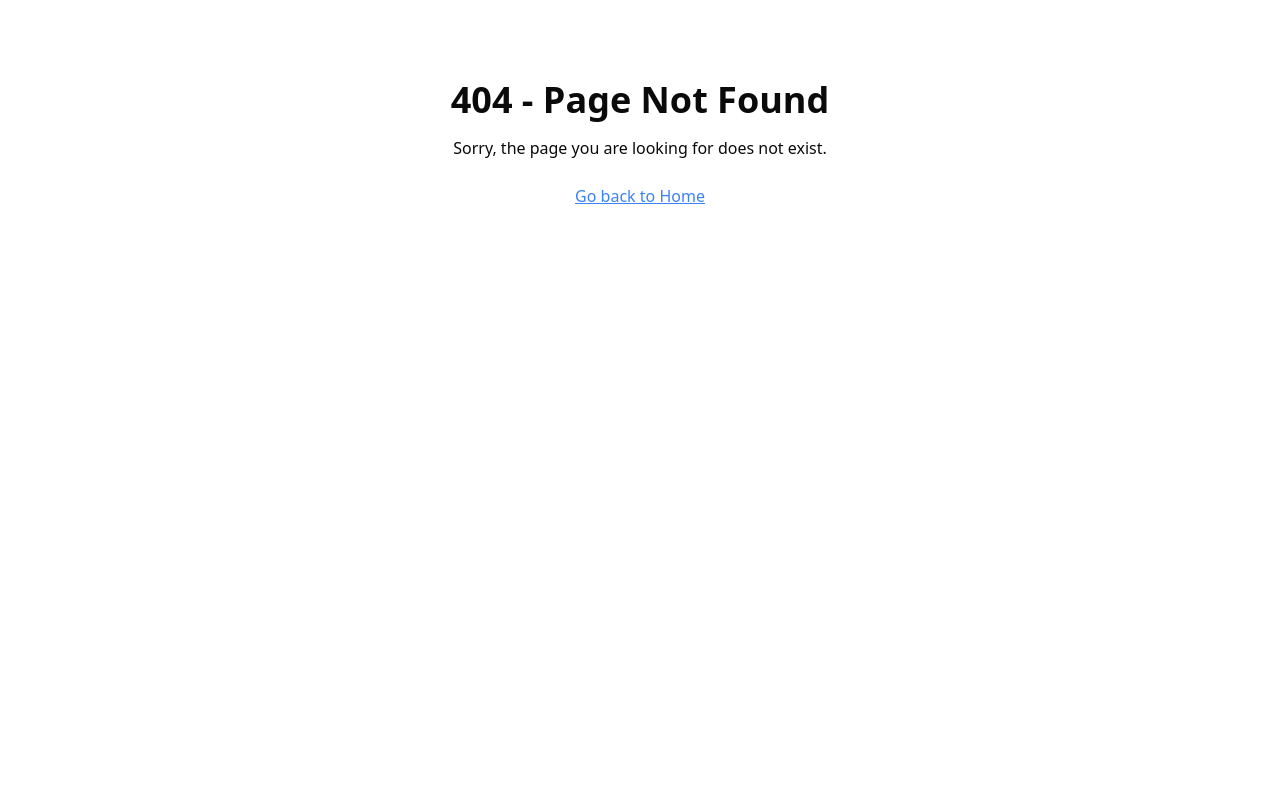
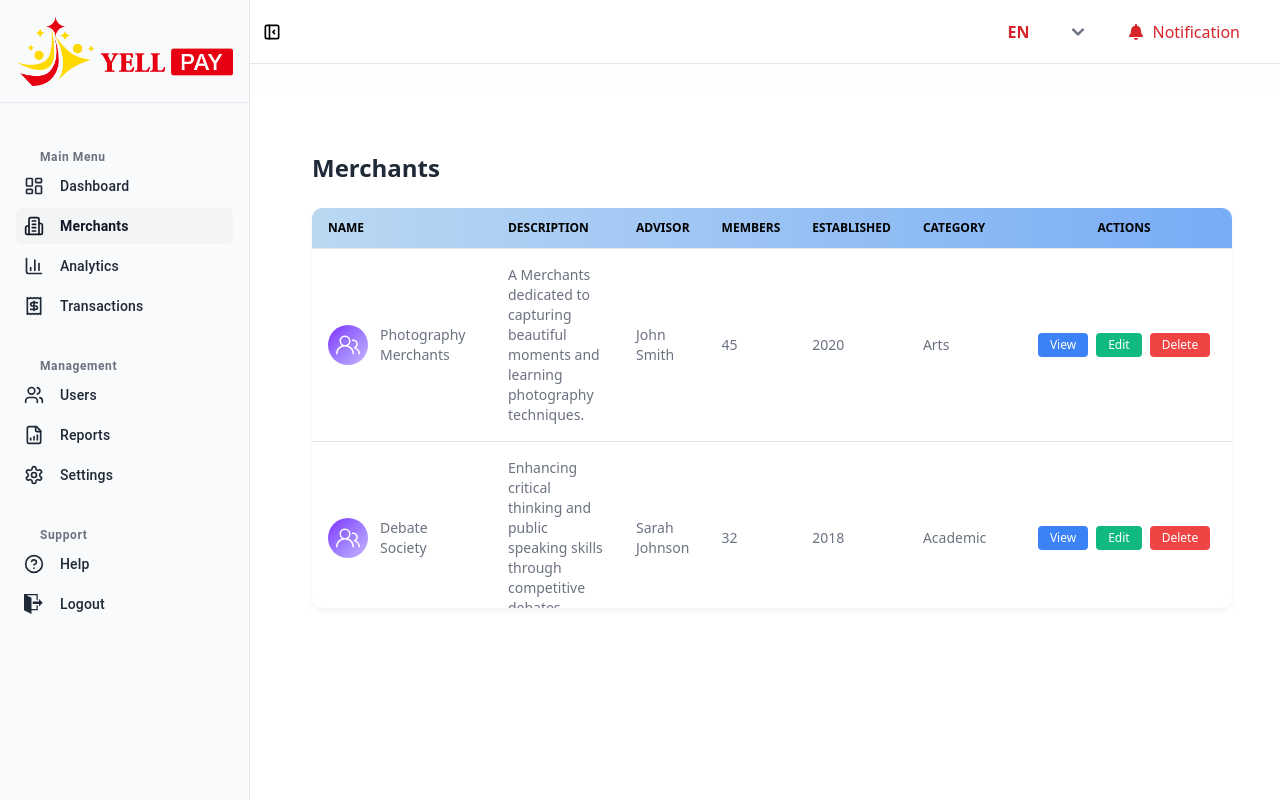
Before and after one commit to afsanaeva-jbc/yellpay-admin, a React (Vite) app: page /merchants in a window 1280 px wide. Before the commit this address had no page. Built offline with nearby package versions, Linux system fonts and the light colour scheme.

Commit message:
added merchants route

```diff
--- a/src/layout/Navbar.tsx
+++ b/src/layout/Navbar.tsx
@@ -36,7 +36,7 @@ const Navbar: React.FC<NavbarProps> = ({ sidebarOpen, setSidebarOpen }) => {
             aria-label="Toggle Sidebar"
             className="flex items-center justify-center w-8 h-8 text-gray-600  hover:bg-gray-100 rounded-lg transition-colors duration-200 cursor-pointer"
           >
-            <TbLayoutSidebarLeftCollapse className="w-5 h-5" />
+            <TbLayoutSidebarLeftCollapse className="w-5 h-5" color="black"/>
           </button>
 
         </div>
--- a/src/layout/Sidebar.tsx
+++ b/src/layout/Sidebar.tsx
@@ -112,9 +112,10 @@ const SideBar = ({ open }: SideBarProps) => {
               borderRadius: "6px",
               mx: 1,
               ml:0,
+              pl:1,
               mr: isSelected ? 2.5 : 1,
               mb: 0.5,
-              backgroundColor: isSelected ? "#e5e7eb" : "transparent",
+              backgroundColor: isSelected ? "#f3f4f6" : "transparent",
               "&:hover": {
                 backgroundColor: isSelected ? "#e5e7eb" : "#f3f4f6",
               },
@@ -281,8 +282,8 @@ const SideBar = ({ open }: SideBarProps) => {
             sx={{
               px: 3,
               py: 1,
-              color: "#9ca3af",
-              fontWeight: 500,
+              color: "#6b7280",
+              fontWeight: 600,
               fontSize: "12px",
               letterSpacing: "0.05em",
             }}
@@ -301,8 +302,8 @@ const SideBar = ({ open }: SideBarProps) => {
                 sx={{
                   px: 3,
                   py: 1,
-                  color: "#9ca3af",
-                  fontWeight: 500,
+                  color: "#6b7280",
+                  fontWeight: 600,
                   fontSize: "12px",
                   letterSpacing: "0.05em",
                 }}
@@ -314,30 +315,7 @@ const SideBar = ({ open }: SideBarProps) => {
           </>
         )}
         <br />
-        {/* Documents Section */}
-        {/* {documentItems.length > 0 && (
-          <>
-            {open && (
-              <Typography
-                variant="caption"
-                sx={{
-                  px: 3,
-                  py: 1,
-                  color: "#9ca3af",
-                  fontWeight: 500,
-                  fontSize: "12px",
-                  letterSpacing: "0.05em",
-                }}
-              >
-                Documents
-              </Typography>
-            )}
-            {renderMenuItems(
-              documentItems,
-              mainMenuItems.length + managementItems.length
-            )}
-          </>
-        )} */}
+
         {/* Support Section */}
         {supportItems.length > 0 && (
           <>
@@ -347,8 +325,8 @@ const SideBar = ({ open }: SideBarProps) => {
                 sx={{
                   px: 3,
                   py: 1,
-                  color: "#9ca3af",
-                  fontWeight: 500,
+                  color: "#6b7280",
+                  fontWeight: 600,
                   fontSize: "12px",
                   letterSpacing: "0.05em",
                 }}
--- /dev/null
+++ b/src/pages/Merchants/MerchantsTable.tsx
@@ -0,0 +1,144 @@
+import { GoPeople } from "react-icons/go";
+import {
+  Table,
+  TableBody,
+  TableCell,
+  TableHead,
+  TableHeaderCell,
+  TableRow,
+} from "../../components/common/TableProps";
+import { useTranslation } from "react-i18next";
+
+type DataTableCommonBase = {
+  name?: string;
+  description?: string
+};
+
+type MerchantsTableProps<T extends DataTableCommonBase> = {
+  tableHead: {
+    text: string;
+    key: keyof T;
+    render?: (item: T) => React.ReactNode;
+  }[];
+  data: T[];
+  Actions: (item: T) => React.ReactNode[];
+  loading?: boolean;
+};
+
+const MerchantsTable = <T extends DataTableCommonBase>({
+  tableHead,
+  data,
+  Actions,
+  loading = false,
+}: MerchantsTableProps<T>): React.ReactElement => {
+  const skeletonCount = loading && data.length > 0 ? data.length : 5;
+  const {t} = useTranslation(["viewDetails"])
+  return (
+    <div className="relative">
+      <div className={`relative overflow-x-auto shadow-md shadow-gray-100 rounded-lg ${
+          data.length > 5 ? " h-[400px]" : ""
+        }`}>
+        <Table>
+          <TableHead>
+            <TableRow className="bg-gradient-to-r from-[#BBD8F2] to-[#78ACF5] text-black">
+              {tableHead.map((tableHeadText, index) => (
+                <TableHeaderCell key={index} className="text-start">
+                  {tableHeadText.text}
+                </TableHeaderCell>
+              ))}
+              <TableHeaderCell>{t("actions")}</TableHeaderCell>
+            </TableRow>
+          </TableHead>
+
+          <TableBody>
+            {loading ? (
+              Array.from({ length: skeletonCount }).map((_, idx) => (
+                <TableRow key={idx}>
+                  {tableHead.map((head, cellIdx) => (
+                    <TableCell key={cellIdx} className="px-4 py-2">
+                      {head.key === "name" ? (
+                        <div className="flex items-center gap-3">
+                          <div className="w-8 h-8 bg-gray-300 rounded-full animate-pulse"></div>
+                          <div className="w-24 h-4 bg-gray-200 rounded-md animate-pulse"></div>
+                        </div>
+                      ) : (
+                        <div className="h-4 bg-gray-200 rounded-md animate-pulse w-3/4"></div>
+                      )}
+                    </TableCell>
+                  ))}
+                  <TableCell className="px-6 py-4">
+                    <div className="flex gap-2 justify-around">
+                      <div className="w-6 h-6 bg-gray-300 rounded-md animate-pulse"></div>
+                      <div className="w-6 h-6 bg-gray-300 rounded-md animate-pulse"></div>
+                    </div>
+                  </TableCell>
+                </TableRow>
+              ))
+            ) : data.length === 0 ? (
+              <TableRow>
+                <TableCell
+                  colSpan={tableHead.length + 1}
+                  className="text-center px-6 py-6"
+                >
+                  NO DATA FOUND
+                </TableCell>
+              </TableRow>
+            ) : (
+              data.map((item, index) => (
+                <TableRow key={index} className="text-sm">
+                  {tableHead.map((head, cellIndex) => (
+                    <TableCell
+                      className={`text-start px-4 py-4
+                        ${head.key === "name" ? "w-[220px]" : ""}
+                        ${
+                          head.key === "description"
+                            ? "w-full md:w-[400px]"
+                            : ""
+                        }
+                        ${head.key === "advisor" ? "w-[120px]" : ""}`}
+                      key={cellIndex}
+                    >
+                      {head.render ? (
+                        head.render(item)
+                      ) : head.key === "name" ? (
+                        <div className="flex items-center gap-3">
+                          <div
+                            className={`p-2 bg-gradient-to-br from-violet-600 to-purple-300 text-white rounded-full text-base font-bold`}
+                          >
+                            <GoPeople className="text-2xl"/>
+                          </div>
+                          <div>{item.name}</div>
+                        </div>
+                      ) : head.key === "description" ? (
+                        <div className="flex items-center gap-3">
+
+                          <div>{`${item.description ? `${item.description}`: "No Data"}`} </div>
+                        </div>
+                      ) : typeof item[head.key] === "object" &&
+                        item[head.key] !== null ? (
+                        ((item[head.key] as { name: string })?.name ?? "-")
+                      ) : typeof item[head.key] === "object" ? (
+                        JSON.stringify(item[head.key])
+                      ) : (
+                        (item[head.key] as string)
+                      )}
+                    </TableCell>
+                  ))}
+                  <TableCell className="px-6 py-2">
+                    <div className="flex gap-2 justify-around">
+                      {Actions(item).map((action, actionIdx) => (
+                        <div key={actionIdx}>{action}</div>
+                      ))}
+                    </div>
+                  </TableCell>
+                </TableRow>
+              ))
+            )}
+          </TableBody>
+        </Table>
+      </div>
+    </div>
+  );
+};
+
+export default MerchantsTable;
--- /dev/null
+++ b/src/pages/Merchants/index.tsx
@@ -0,0 +1,121 @@
+import React from "react";
+import MerchantsTable from "./MerchantsTable";
+import { useTranslation } from "react-i18next";
+
+// Define the data type based on what MerchantsTable expects
+type MerchantsData = {
+  name: string;
+  description: string;
+  advisor: { name: string };
+  membersCount: number;
+  established: string;
+  category: string;
+};
+
+const Merchants: React.FC = () => {
+const { t } = useTranslation("sideBar");
+
+  // Dummy data for the table
+  const dummyMerchantsData: MerchantsData[] = [
+    {
+      name: "Photography Merchants",
+      description: "A Merchants dedicated to capturing beautiful moments and learning photography techniques.",
+      advisor: { name: "John Smith" },
+      membersCount: 45,
+      established: "2020",
+      category: "Arts"
+    },
+    {
+      name: "Debate Society",
+      description: "Enhancing critical thinking and public speaking skills through competitive debates.",
+      advisor: { name: "Sarah Johnson" },
+      membersCount: 32,
+      established: "2018",
+      category: "Academic"
+    },
+    {
+      name: "Environmental Merchants",
+      description: "Promoting sustainability and environmental awareness on campus.",
+      advisor: { name: "Mike Davis" },
+      membersCount: 28,
+      established: "2019",
+      category: "Service"
+    },
+    {
+      name: "Chess Merchants",
+      description: "Strategic thinking and competitive chess playing for all skill levels.",
+      advisor: { name: "Emma Wilson" },
+      membersCount: 18,
+      established: "2021",
+      category: "Games"
+    },
+    {
+      name: "Robotics Team",
+      description: "Building and programming robots for competitions and learning.",
+      advisor: { name: "Dr. Robert Lee" },
+      membersCount: 25,
+      established: "2017",
+      category: "Technology"
+    },
+    {
+      name: "Drama Merchants",
+      description: "Performing arts, theater productions, and creative expression through acting.",
+      advisor: { name: "Lisa Brown" },
+      membersCount: 38,
+      established: "2016",
+      category: "Arts"
+    }
+  ];
+
+  // Define table headers
+  const tableHeaders = [
+    { text: "Name", key: "name" as keyof MerchantsData },
+    { text: "Description", key: "description" as keyof MerchantsData },
+    { text: "Advisor", key: "advisor" as keyof MerchantsData },
+    { text: "Members", key: "membersCount" as keyof MerchantsData },
+    { text: "Established", key: "established" as keyof MerchantsData },
+    { text: "Category", key: "category" as keyof MerchantsData }
+  ];
+
+  // Define actions for each row
+  const Actions = (item: MerchantsData) => [
+    <button
+      key="view"
+      className="px-3 py-1 bg-blue-500 text-white rounded hover:bg-blue-600 text-xs"
+      onClick={() => console.log("View", item.name)}
+    >
+      View
+    </button>,
+    <button
+      key="edit"
+      className="px-3 py-1 bg-green-500 text-white rounded hover:bg-green-600 text-xs"
+      onClick={() => console.log("Edit", item.name)}
+    >
+      Edit
+    </button>,
+    <button
+      key="delete"
+      className="px-3 py-1 bg-red-500 text-white rounded hover:bg-red-600 text-xs"
+      onClick={() => console.log("Delete", item.name)}
+    >
+      Delete
+    </button>
+  ];
+
+  return (
+    <div className="p-6">
+      <div className="mb-6">
+        <h1 className="text-2xl font-bold text-gray-800 mb-2">{t("Merchants")}</h1>
+      </div>
+
+      <MerchantsTable
+        tableHead={tableHeaders}
+        data={dummyMerchantsData}
+        Actions={Actions}
+        loading={false}
+      />
+    </div>
+  );
+};
+
+export default Merchants;
--- a/src/routes/router.tsx
+++ b/src/routes/router.tsx
@@ -2,7 +2,7 @@
 import { createBrowserRouter, Outlet } from "react-router-dom";
 import PrivateRoute from "./PrivateRoute";
 import Login from "../pages/Login";
-import Dashboard from "../pages/Dashboard/Dashboard";
+import Dashboard from "../pages/Dashboard";
 import DocumentListPage from "../pages/DocumentListPage";
 import ChangePassword from "../pages/ChangePassword";
 import AdminForm from "../pages/AdminForm";
@@ -16,6 +16,7 @@ import NotFound from "../pages/NotFound";
 import CreateUserForm from "../pages/Admin/CreateUserForm";
 import EditUserForm from "../pages/Admin/EditUserForm";
 import Layout from "../layout";
+import Merchants from "../pages/Merchants";
 
 export const router = createBrowserRouter([
   {
@@ -27,6 +28,7 @@ export const router = createBrowserRouter([
     ),
     children: [
       { path: "dashboard", element: <Dashboard /> },
+      { path: "merchants", element: <Merchants /> },
       { path: "doc-list", element: <DocumentListPage /> },
       // { path: "user-list", element: <ViewUserPage /> },
       { path: "change-password", element: <ChangePassword /> },
```
Also changed, not shown: src/pages/Dashboard/index.tsx (renamed from src/pages/Dashboard/Dashboard.tsx).
